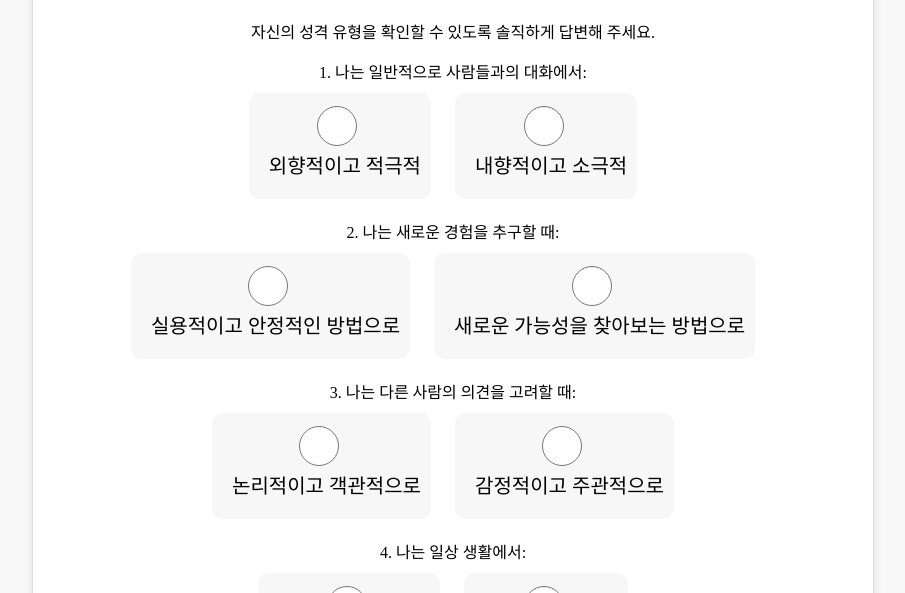
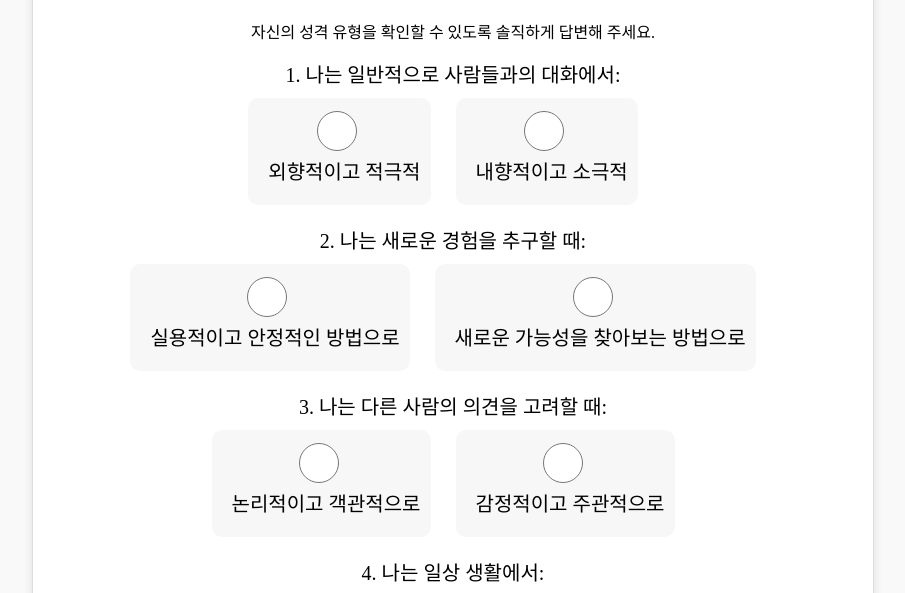
Before and after one commit to hwkims/mbti, a plain HTML site: page index.html in a window 1280 px wide. Shown: the part 131-724 px from the top of the page, without its empty margins (187-1092 px from the left). Drawn offline with Linux system fonts and the light colour scheme.

Commit message:
Update index.html

```diff
--- a/index.html
+++ b/index.html
@@ -1,6 +1,9 @@
 <!DOCTYPE html>
 <html>
 <head>
+  <meta charset="UTF-8">
+  <meta name="viewport" content="width=device-width, initial-scale=1.0">
+
   <title>MBTI 검사 사이트</title>
   <style>
     *{
@@ -21,6 +24,7 @@
     }
    .question {
       margin-bottom: 20px;
+      font-size: 20px;
     }
    .question label {
       display: block;
@@ -53,9 +57,11 @@
       padding: 20px;
       background-color: #f7f7f7;
       border: 1px solid #ddd;
+
     }
     #result h2 {
       margin-top: 0;
+
     }
   </style>
 </head>
```
